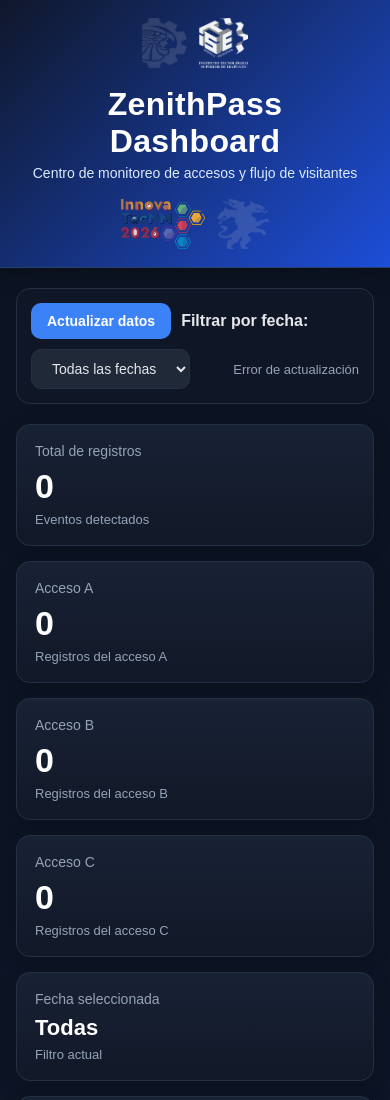
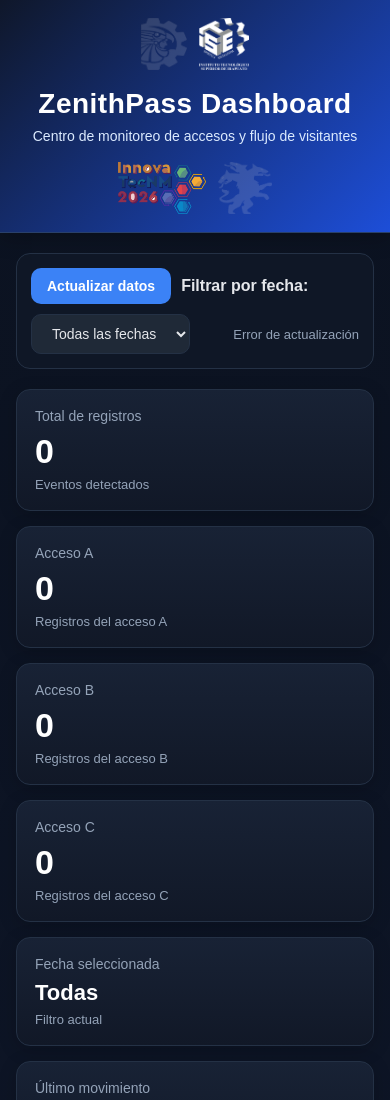
Before and after one commit to CesarMHM/zenithpass-dashboard, a plain HTML site: page index.html in a window 390 px wide. Shown: the top 1100 px of the page. Drawn offline with Linux system fonts and the light colour scheme; no server answers.

Commit message:
Update index.html

```diff
--- a/index.html
+++ b/index.html
@@ -31,7 +31,7 @@
       color: var(--text);
     }
 
-    /* ===== HEADER PROFESIONAL ===== */
+    /* ===== HEADER CON LOGOS ===== */
     .header-zenith {
       background: linear-gradient(135deg, #0f172a, #1d4ed8);
       padding: 18px 20px;
@@ -40,54 +40,53 @@
     }
 
     .header-contenido {
+      max-width: 1400px;
+      margin: auto;
       display: flex;
       align-items: center;
       justify-content: space-between;
       gap: 18px;
-      max-width: 1400px;
-      margin: auto;
     }
 
     .header-logos {
       display: flex;
       align-items: center;
       gap: 12px;
-      min-width: 160px;
+      min-width: 170px;
     }
 
-    .header-logos.right {
+    .header-logos.derecha {
       justify-content: flex-end;
     }
 
     .logo-header {
-      height: 50px;
+      height: 52px;
       width: auto;
       object-fit: contain;
-      opacity: 0.95;
       transition: transform 0.2s ease, opacity 0.2s ease;
     }
 
     .logo-header:hover {
-      opacity: 1;
-      transform: scale(1.05);
+      transform: scale(1.04);
+      opacity: 0.95;
     }
 
     .header-texto {
+      flex: 1;
       text-align: center;
-      flex: 1;
     }
 
     .header-texto h1 {
       margin: 0;
-      font-size: 32px;
+      font-size: 34px;
+      letter-spacing: 0.5px;
       color: white;
-      letter-spacing: 0.4px;
     }
 
     .header-texto p {
-      margin: 5px 0 0 0;
+      margin: 8px 0 0 0;
+      color: #dbeafe;
       font-size: 14px;
-      color: #dbeafe;
     }
 
     .contenedor {
@@ -200,12 +199,13 @@
       }
 
       .header-logos,
-      .header-logos.right {
+      .header-logos.derecha {
         justify-content: center;
+        min-width: auto;
       }
 
-      .header-logos {
-        min-width: auto;
+      .header-texto h1 {
+        font-size: 28px;
       }
     }
 
@@ -418,8 +418,8 @@
         <p>Centro de monitoreo de accesos y flujo de visitantes</p>
       </div>
 
-      <div class="header-logos right">
-        <img src="innovatec.png" class="logo-header" alt="InnovaTecNM 2026">
+      <div class="header-logos derecha">
+        <img src="innovatec.png" class="logo-header" alt="InnovaTecNM">
         <img src="cerbero.png" class="logo-header" alt="Cerbero">
       </div>
 
```
